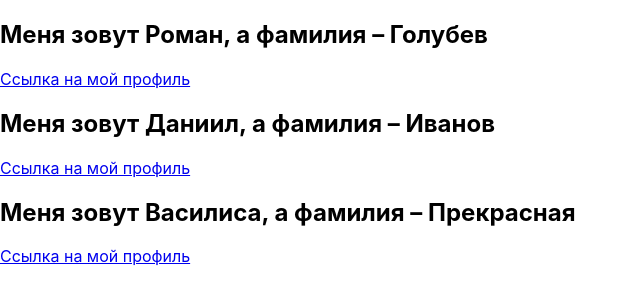
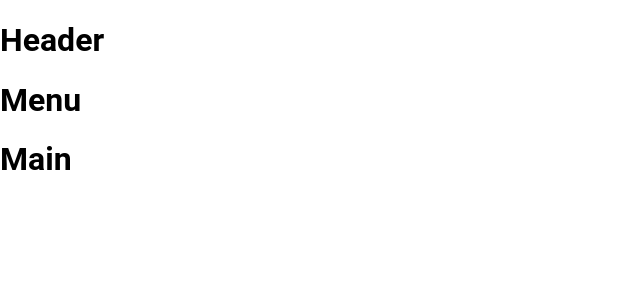
Before and after one commit to gromniki/reactjs3days, a React (Create React App) app in the folder slider/: page / in a window 1280 px wide. Shown: the top 304 px of the page, without its empty margins (0-640 px from the left). Built offline with nearby package versions, Linux system fonts and the light colour scheme; the HTML template or start-up script is replaced by a standard one.

Commit message:
added components

```diff
--- a/slider/package.json
+++ b/slider/package.json
@@ -6,7 +6,8 @@
     "react": "^16.7.0",
     "react-bootstrap": "^0.32.4",
     "react-dom": "^16.7.0",
-    "react-scripts": "2.1.3"
+    "react-scripts": "2.1.3",
+    "styled-components": "^4.1.3"
   },
   "scripts": {
     "start": "react-scripts start",
--- a/slider/src/App.css
+++ b/slider/src/App.css
@@ -1,32 +1,9 @@
-.App {
-  text-align: center;
+* {
+  outline: none;
 }
 
-.App-logo {
-  animation: App-logo-spin infinite 20s linear;
-  height: 40vmin;
+.App {
+  width: 100%;
+  font-family: 'Roboto', serif;
+  box-sizing: border-box;
 }
-
-.App-header {
-  background-color: #282c34;
-  min-height: 100vh;
-  display: flex;
-  flex-direction: column;
-  align-items: center;
-  justify-content: center;
-  font-size: calc(10px + 2vmin);
-  color: white;
-}
-
-.App-link {
-  color: #61dafb;
-}
-
-@keyframes App-logo-spin {
-  from {
-    transform: rotate(0deg);
-  }
-  to {
-    transform: rotate(360deg);
-  }
-}
--- a/slider/src/App.js
+++ b/slider/src/App.js
@@ -3,30 +3,23 @@ import logo from './logo.svg';
 import './App.css';
 
 import Grid from 'react-bootstrap/lib/Grid';
-import Row from 'react-bootstrap/lib/Row';
-import Col from 'react-bootstrap/lib/Col';
+
+import styled from 'styled-components';
+
+import Header from './components/Header';
+import Main from './components/Main';
+import Menu from './components/Menu';
 
 class App extends Component {
-  render() {
-    return (
-      <main className="wrapper">
-          <SayFullName name='Роман' surname='Голубев' link='vk.com/gromniki' />
-          <SayFullName name='Даниил' surname='Иванов' link='facebook.com' />
-          <SayFullName name='Василиса' surname='Прекрасная' link='twitter.com' />
-      </main>
-    );
-  }
-}
-
-
-
-function SayFullName(props) {  // props в данном случае – это объект не динамический, только чтение
-  return (
-      <section>
-          <h1>Меня зовут {props.name}, а фамилия – {props.surname}</h1>
-          <a href={props.link}>Ссылка на мой профиль</a>
-      </section>  // у реакта есть особенность, он вставляет именно блок, поэтому нужно обернуть все теги в <div></div>
-  )
+    render() {
+        return (
+        <main className="App">
+            <Header />
+            <Menu />
+            <Main />
+        </main>
+        );
+    }
 }
 
 export default App;
--- /dev/null
+++ b/slider/src/components/Header.js
@@ -0,0 +1,16 @@
+import React, { Component } from 'react';
+//import './App.css';
+
+import Row from 'react-bootstrap/lib/Row';
+import Col from 'react-bootstrap/lib/Col';
+import styled from 'styled-components';
+
+class Header extends React.Component {
+    render() {
+        return (
+            <h1>Header</h1>
+        );
+    }
+}
+
+export default Header;
--- /dev/null
+++ b/slider/src/components/Link.js
@@ -0,0 +1,2 @@
+import React, { Component } from 'react';
+import styled from 'styled-components';
--- /dev/null
+++ b/slider/src/components/Main.js
@@ -0,0 +1,16 @@
+import React, { Component } from 'react';
+//import './App.css';
+
+import Row from 'react-bootstrap/lib/Row';
+import Col from 'react-bootstrap/lib/Col';
+import styled from 'styled-components';
+
+class Main extends React.Component {
+    render() {
+        return (
+            <h1>Main</h1>
+        );
+    }
+}
+
+export default Main;
--- /dev/null
+++ b/slider/src/components/Menu.js
@@ -0,0 +1,16 @@
+import React, { Component } from 'react';
+//import './App.css';
+
+import Row from 'react-bootstrap/lib/Row';
+import Col from 'react-bootstrap/lib/Col';
+import styled from 'styled-components';
+
+class Menu extends React.Component {
+    render() {
+        return (
+            <h1>Menu</h1>
+        );
+    }
+}
+
+export default Menu;
```
Also changed, not shown: 1 other file (tests, documents, lock files or other folders).
